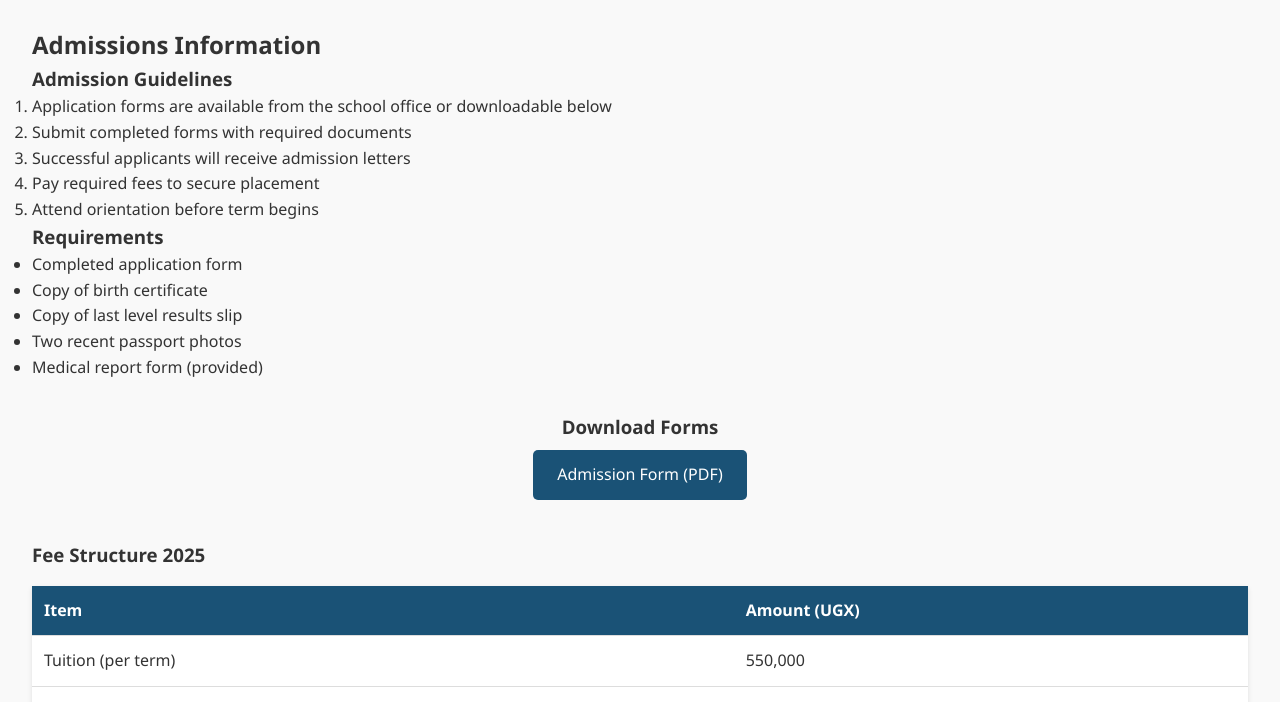
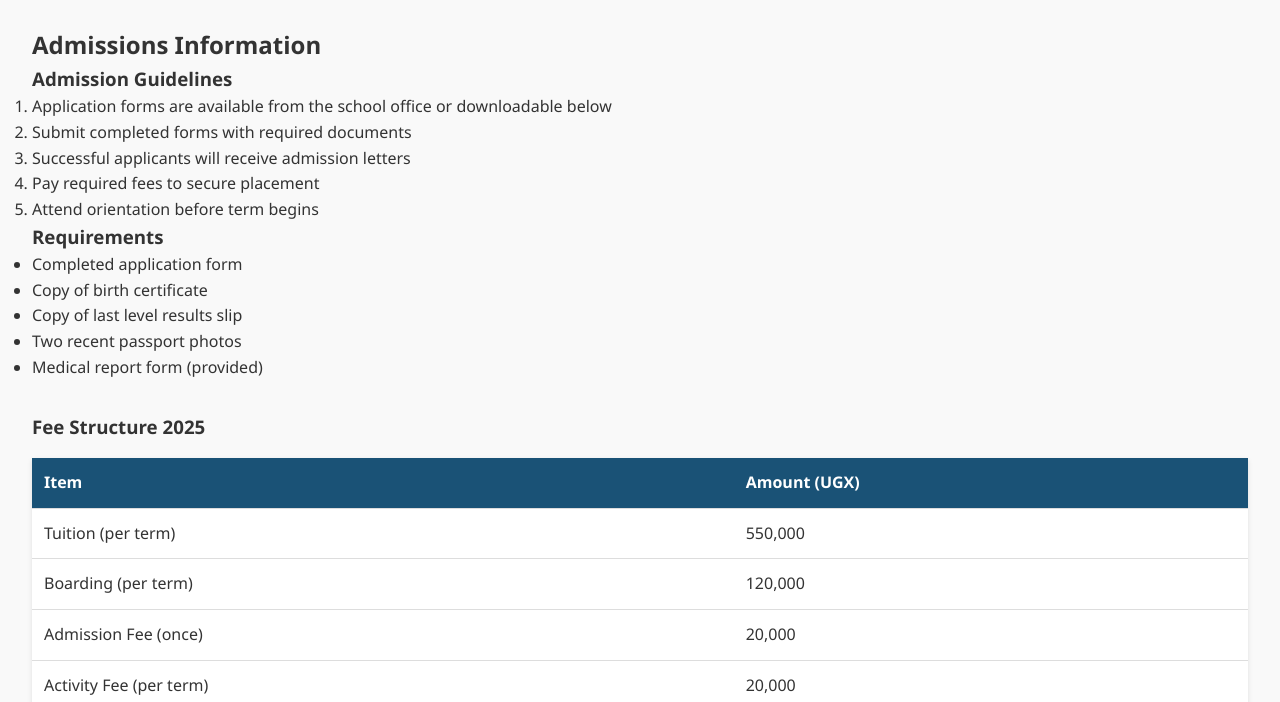
Before and after one commit to Elekkein/HSS, a plain HTML site: page admissions.html in a window 1280 px wide. Shown: the part 98-800 px from the top of the page. Drawn offline with Linux system fonts and the light colour scheme.

Commit message:
Update admissions.html

```diff
--- a/admissions.html
+++ b/admissions.html
@@ -50,12 +50,7 @@
 
         <section class="downloads">
 
-            <center>
-                            <h3>Download Forms</h3>
-                <div class="documents">
-                    <a href="documents/Hosanna_Admission_Form.pdf" class="download-btn">Admission Form (PDF)</a>
-                </div>
-            </center>
+
         </section>
 
         <section class="fees">
```
